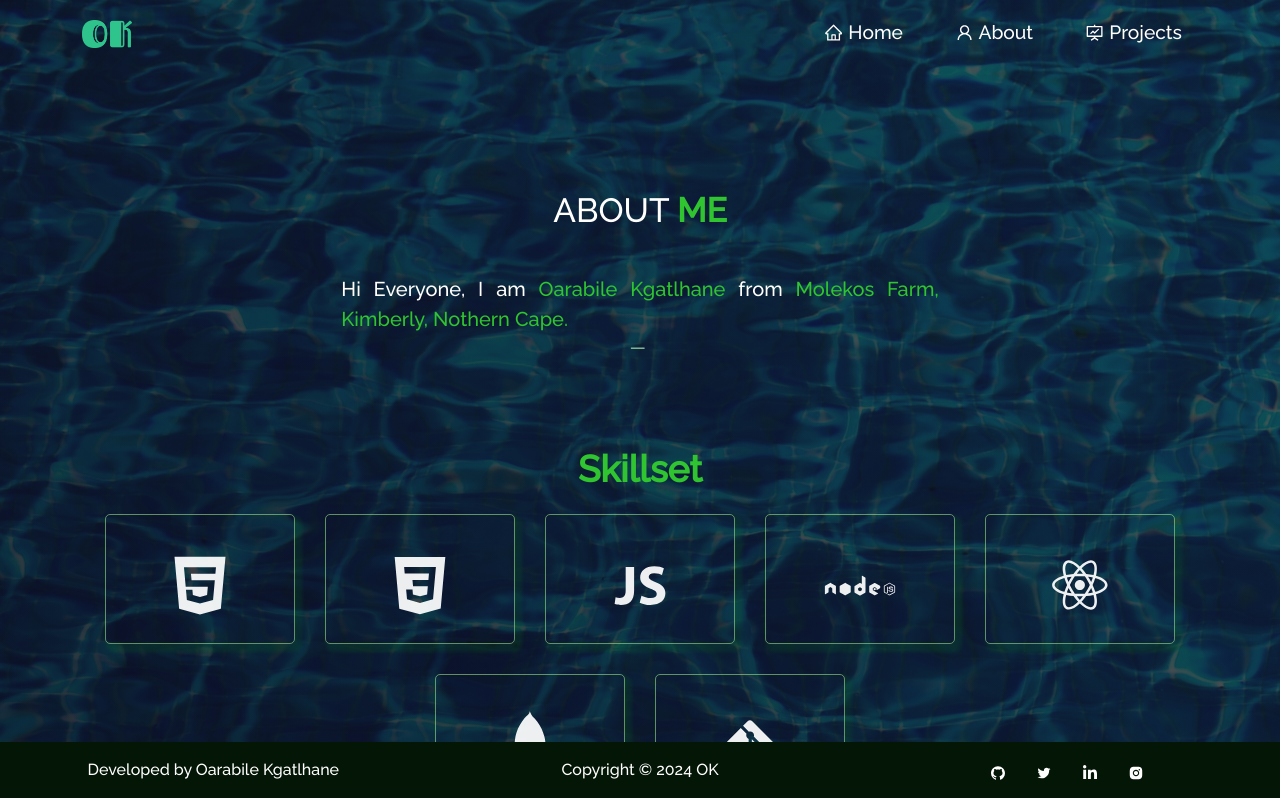
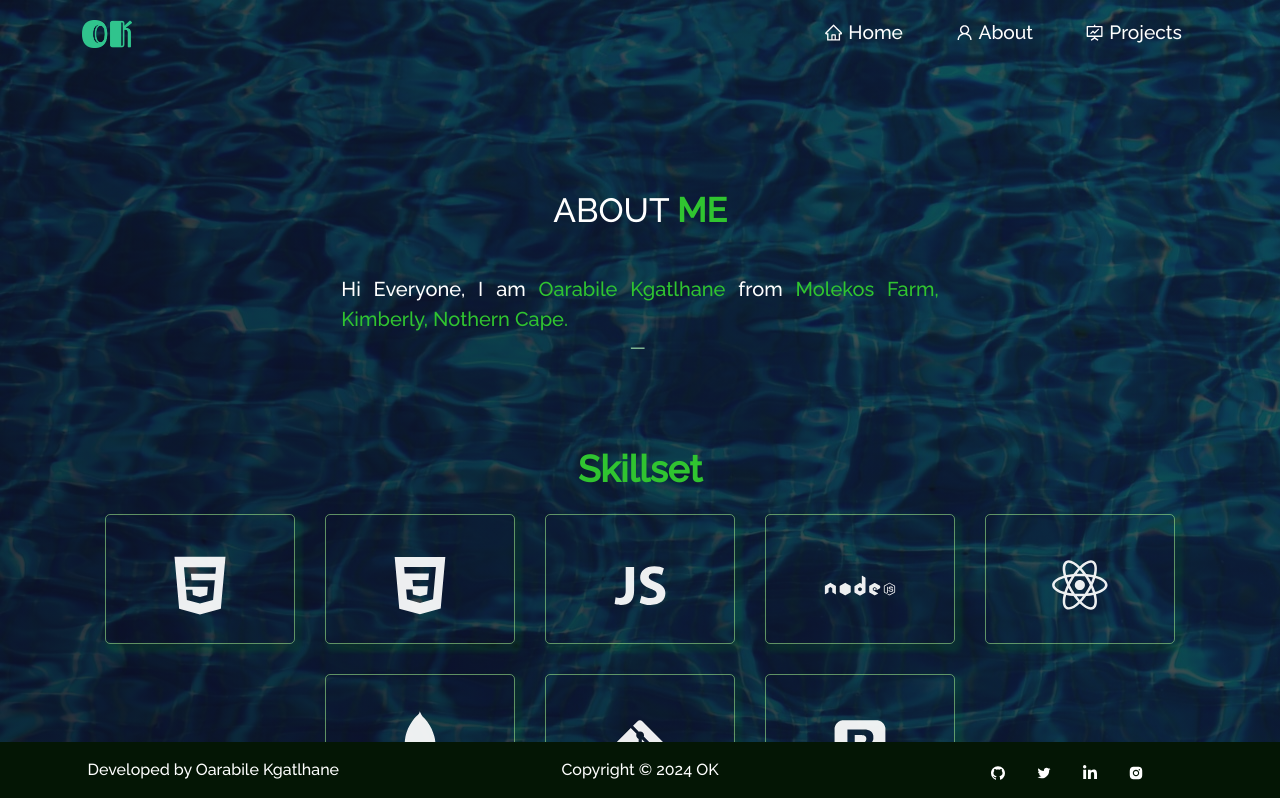
Before and after one commit to 4orops/Portfolio, a React (Create React App) app: page /about in a window 1280 px wide. Shown: the top 798 px of the page. Built offline with nearby package versions, Linux system fonts and the light colour scheme; no server answers.

Commit message:
Adding bootsrap

```diff
--- a/src/components/About/Techstack.js
+++ b/src/components/About/Techstack.js
@@ -7,7 +7,8 @@ import {
   DiMongodb,
   DiGit,
   DiHtml5,
-  DiCss3
+  DiCss3,
+  DiBootstrap
 } from "react-icons/di";
 
 function Techstack() {
@@ -34,6 +35,9 @@ function Techstack() {
       <Col xs={4} md={2} className="tech-icons">
         <DiGit />
       </Col>
+      <Col xs={4} md={2} className="tech-icons">
+        <DiBootstrap/>
+      </Col>
     </Row>
   );
 }
```
